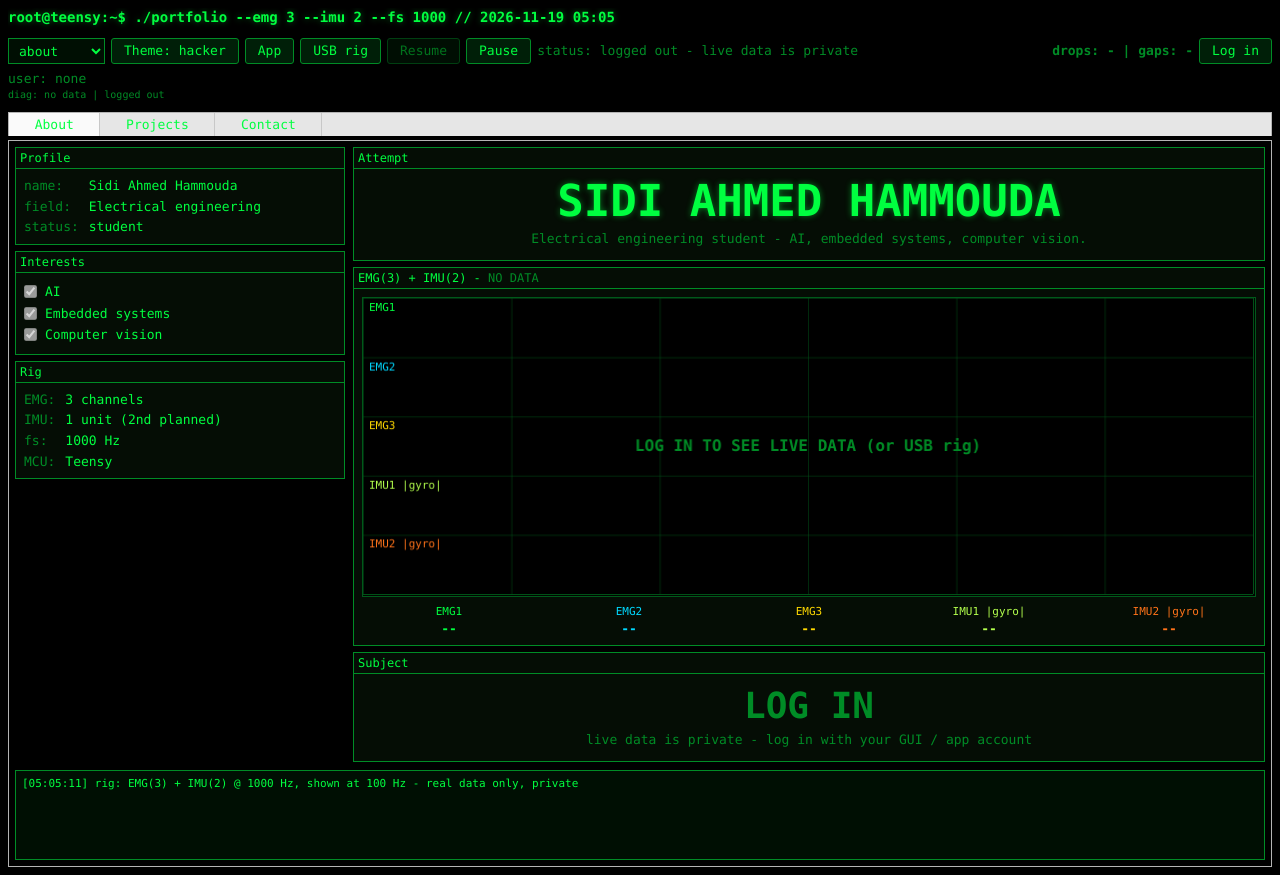
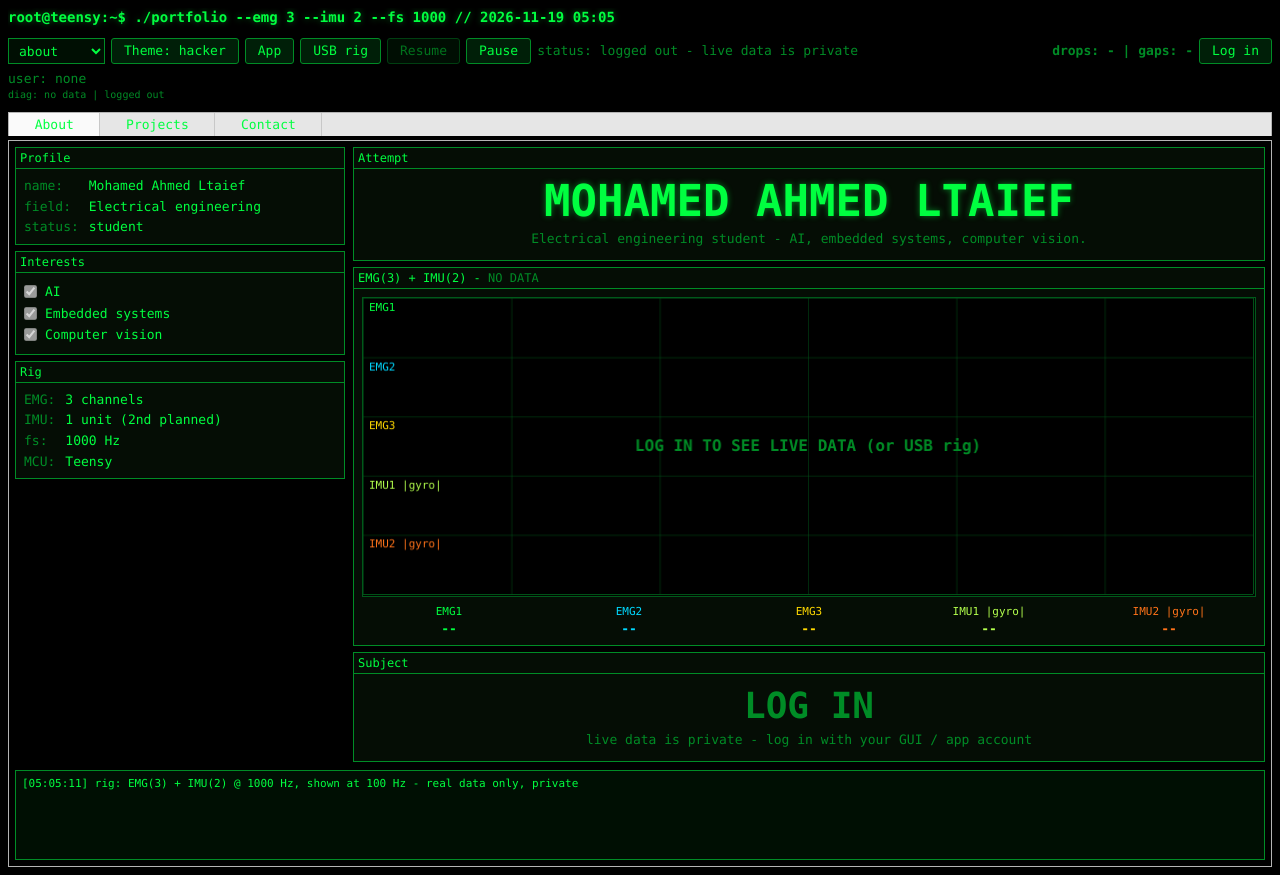
Before and after one commit to AhmedLtaief/AhmedLtaief.github.io, a plain HTML site: page index.html in a window 1280 px wide. Drawn offline with nearby package versions, Linux system fonts and the light colour scheme.

Commit message:
Change name to Mohamed Ahmed Ltaief
Co-Authored-By: Claude Opus 5.5 <noreply@anthropic.com>

```diff
--- a/index.html
+++ b/index.html
@@ -3,8 +3,8 @@
 <head>
   <meta charset="UTF-8">
   <meta name="viewport" content="width=device-width, initial-scale=1.0">
-  <title>Hammouda</title>
-  <meta name="description" content="Sidi Ahmed Hammouda - electrical engineering student: AI, embedded systems, computer vision.">
+  <title>Ltaief</title>
+  <meta name="description" content="Mohamed Ahmed Ltaief - electrical engineering student: AI, embedded systems, computer vision.">
   <style>
     /* Colours taken from gesture_suite_3emg/gs_theme.m */
     :root[data-theme="hacker"] {
@@ -233,7 +233,7 @@
       <fieldset class="panel">
         <legend>Profile</legend>
         <div class="kv">
-          <span class="muted">name:</span><span>Sidi Ahmed Hammouda</span>
+          <span class="muted">name:</span><span>Mohamed Ahmed Ltaief</span>
           <span class="muted">field:</span><span>Electrical engineering</span>
           <span class="muted">status:</span><span>student</span>
         </div>
@@ -258,7 +258,7 @@
     <div class="col">
       <fieldset class="panel">
         <legend>Attempt</legend>
-        <h1 class="big" id="bigName">SIDI AHMED HAMMOUDA</h1>
+        <h1 class="big" id="bigName">MOHAMED AHMED LTAIEF</h1>
         <div class="sub" id="subLine">Electrical engineering student - AI, embedded systems, computer vision.</div>
       </fieldset>
       <!-- text of the gestures done in MATLAB (Commands tab, Run): newest big, earlier ones below -->
```
